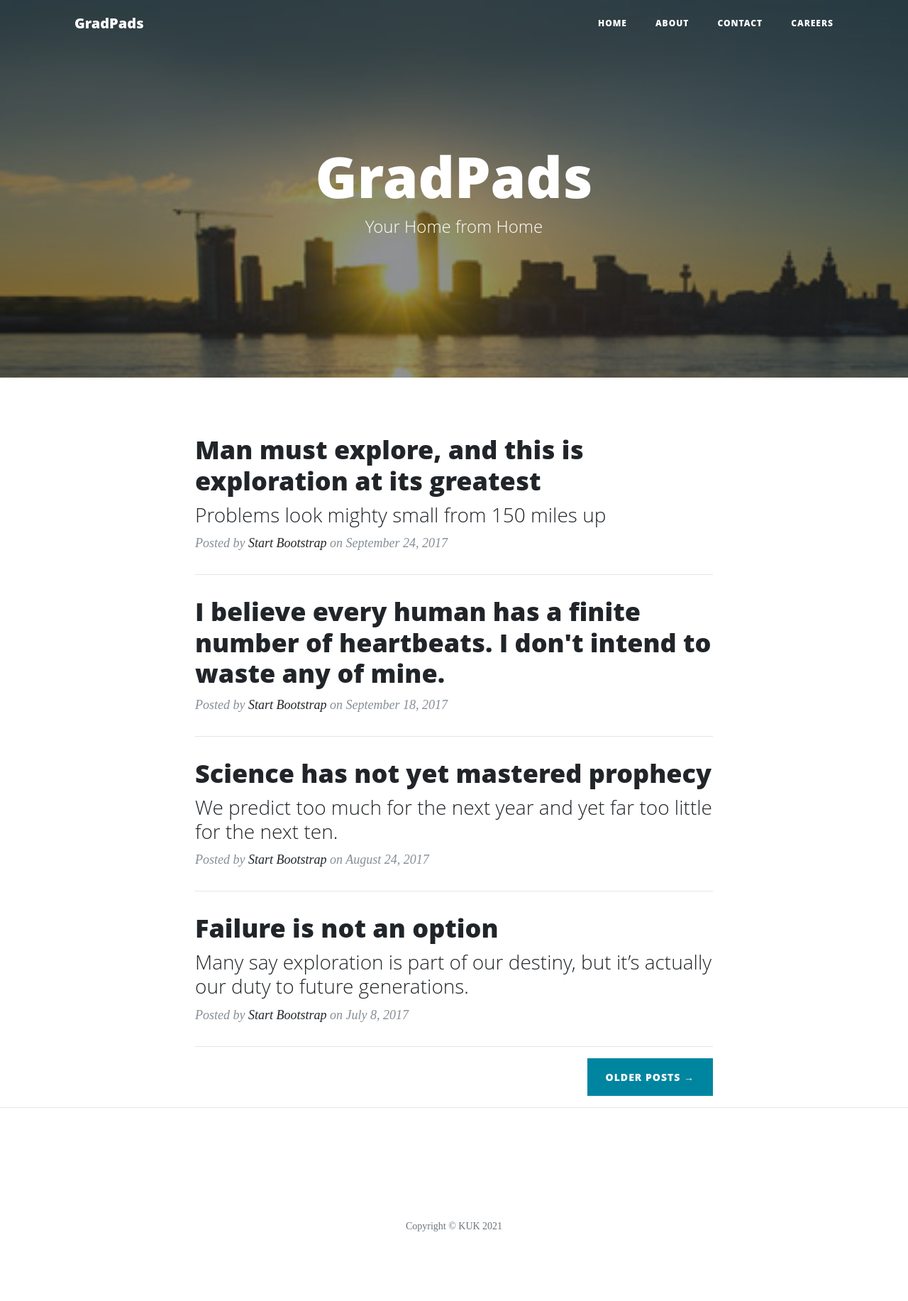
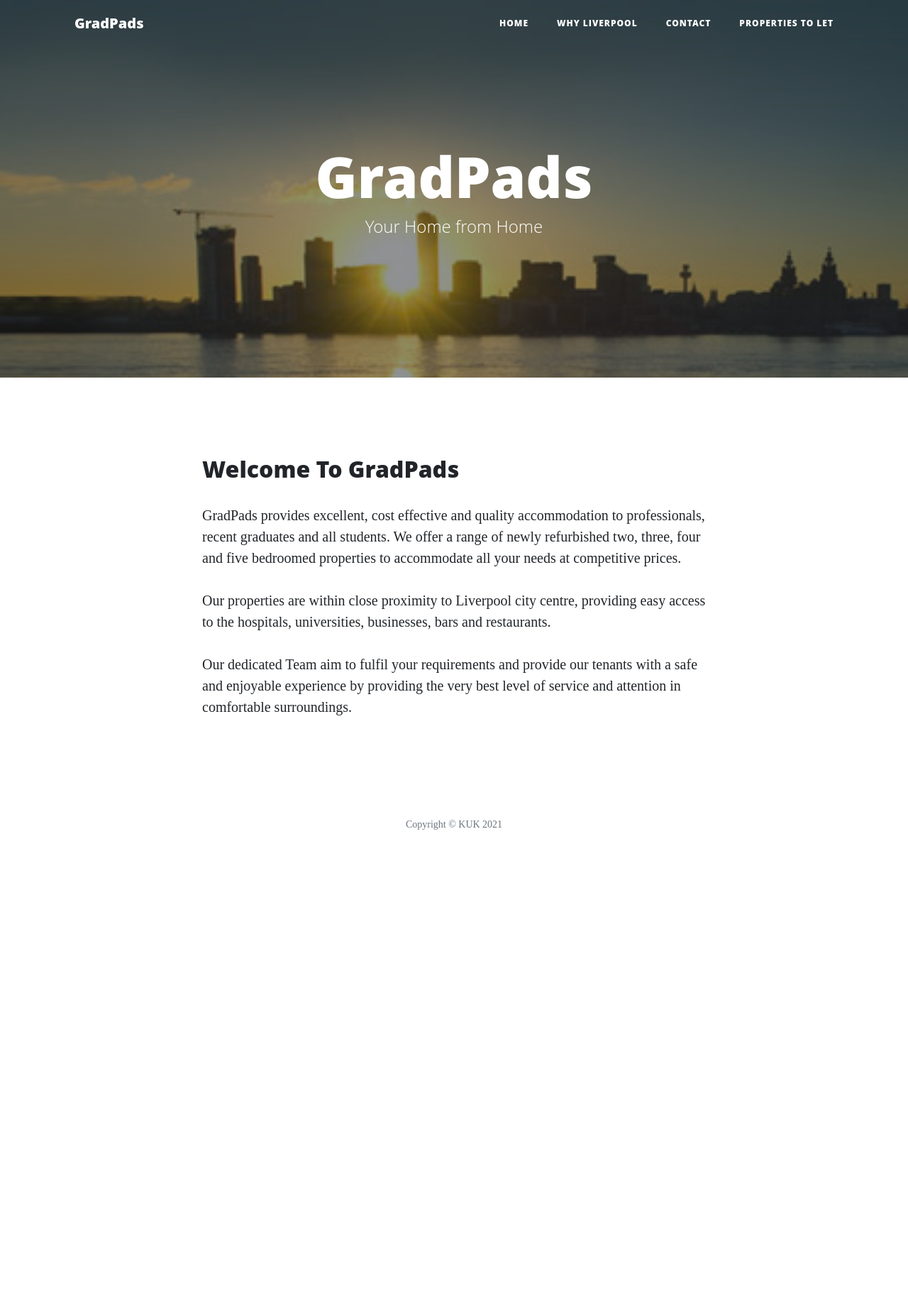
Before and after one commit to SOliv1/gradpads-1, a Flask app: page / in a window 1280 px wide. Shown: the whole page at 71% size. After the commit the page ends 1169 px from the top, so only its background shows below. Run offline with Flask 2, Linux system fonts and the light colour scheme; some libraries are stand-ins or nearby versions.

Commit message:
change templates and add info to whyliverpool

```diff
--- a/run.py
+++ b/run.py
@@ -10,16 +10,16 @@ def index():
     return render_template("index.html")
 
 
-@app.route('/about')
-def about():
+@app.route('/whyliverpool')
+def whyliverpool():
     data = []
     with open("data/company.json", "r") as json_data:
         data = json.load(json_data)
-    return render_template("about.html", page_title="About", company=data)
+    return render_template("whyliverpool.html", page_title="Why Liverpool", company=data)
 
 
-@app.route('/about/<member_name>')
-def about_member(member_name):
+@app.route('/whyliverpool/<member_name>')
+def whyliverpool_member(member_name):
     member = {}
 
     with open("data/company.json", "r") as json_data:
@@ -38,9 +38,9 @@ def contact():
     return render_template("contact.html", page_title="Contact")
 
 
-@app.route('/careers')
-def careers():
-    return render_template("careers.html", page_title="Careers")
+@app.route('/property')
+def property():
+    return render_template("property.html", page_title="Property")
 
 
 if __name__ == '__main__':
--- a/templates/base.html
+++ b/templates/base.html
@@ -24,13 +24,13 @@
                         <a class="nav-link" href="{{ url_for('index') }}">Home</a>
                     </li>
                     <li class="nav-item">
-                        <a class="nav-link" href="{{ url_for('about') }}">About</a>
+                        <a class="nav-link" href="{{ url_for('whyliverpool') }}">Why Liverpool</a>
                     </li>
                     <li class="nav-item">
                         <a class="nav-link" href="{{ url_for('contact') }}">Contact</a>
                     </li>
                     <li class="nav-item">
-                        <a class="nav-link" href="{{ url_for('careers') }}">Careers</a>
+                        <a class="nav-link" href="{{ url_for('property') }}">Properties to let</a>
                     </li>
                 </ul>
             </div>
@@ -56,8 +56,6 @@
     <div class="container">
         {% block content %}
         {% endblock %}
-    </div>
-    <hr>
 
     <!-- Footer -->
     <footer>
@@ -66,28 +64,31 @@
                 <div class="col-lg-8 col-md-10 mx-auto">
                     <ul class="list-inline text-center">
                         <li class="list-inline-item">
-                            <a href="#">
+                            <a target="_blank" href="https://twitter.com">
                                 <span class="fa-stack fa-lg">
-                        <i class="fa fa-circle fa-stack-2x"></i>
-                        <li class="fa fa-twitter fa-stack-1x fa-inverse"></li></span>
+                                <i class="fas fa-circle fa-stack-2x"></i>
+                                <i class="fab fa-twitter fa-stack-1x fa-inverse"></i>
+                                </span>
                             </a>
                         </li>
                         <li class="list-inline-item">
-                            <a href="#">
+                            <a target="_blank" href="https://facebook.com"></a>
                                 <span class="fa-stack fa-lg">
-                        <i class="fa fa-circle fa-stack-2x"></i>
-                        <i class="fa fa-facebook fa-stack-1x fa-inverse"></i>
-                        </span></a>
+                                <i class="fas fa-circle fa-stack-2x"></i>
+                                <i class="fab fa-facebook-f fa-stack-1x fa-inverse"></i>
+                                </span>
+                            </a>
                         </li>
                         <li class="list-inline-item">
-                            <a href="#">
+                            <a target="_blank" href="https://github.com"></a>
                                 <span class="fa-stack fa-lg">
-                        <i class="fa fa-circle fa-stack-2x"></i>
-                        <i class="fa fa-github fa-stack-1x fa-inverse"></i>
-                        </span></a>
+                                <i class="fas fa-circle fa-stack-2x"></i>
+                                <i class="fab fa-github fa-stack-1x fa-inverse"></i>
+                                </span>
+                            </a>
                         </li>
                     </ul>
-                    <p class="copyright text-muted">Copyright &copy; KUK 2021<p>
+                    <p class="copyright text-muted">Copyright &copy; KUK 2021</p>
                 </div>
             </div>
         </div>
@@ -96,7 +97,6 @@
     <!-- Bootstrap core JavaScript -->
     <script src="{{ url_for('static', filename='vendor/jquery/jquery.min.js') }}"></script>
     <script src="{{ url_for('static', filename='vendor/bootstrap/js/bootstrap.bundle.min.js') }}"></script>
-
     <!-- Custom scripts for this template -->
     <script src="{{ url_for('static', filename='js/clean-blog.min.js') }}"></script>
 </body>
--- a/templates/careers.html
+++ /dev/null
@@ -1,4 +0,0 @@
-{% extends 'base.html' %} {% block content %}
-<h2>{{ page_title }}</h2>
-
-{% endblock %}
--- a/templates/index.html
+++ b/templates/index.html
@@ -1,60 +1,20 @@
- {% extends 'base.html' %} {% block content %}
+ {% extends 'base.html' %}
 
-<div class="row">
-    <div class="col-lg-8 col-md-10 mx-auto">
-        <div class="post-preview">
-            <a href="post.html">
-                <h2 class="post-title">
-                    Man must explore, and this is exploration at its greatest
-                </h2>
-                <h3 class="post-subtitle">
-                    Problems look mighty small from 150 miles up
-                </h3>
-            </a>
-            <p class="post-meta">Posted by
-                <a href="#">Start Bootstrap</a> on September 24, 2017</p>
-        </div>
-        <hr>
-        <div class="post-preview">
-            <a href="post.html">
-                <h2 class="post-title">
-                    I believe every human has a finite number of heartbeats. I don't intend to waste any of mine.
-                </h2>
-            </a>
-            <p class="post-meta">Posted by
-                <a href="#">Start Bootstrap</a> on September 18, 2017</p>
-        </div>
-        <hr>
-        <div class="post-preview">
-            <a href="post.html">
-                <h2 class="post-title">
-                    Science has not yet mastered prophecy
-                </h2>
-                <h3 class="post-subtitle">
-                    We predict too much for the next year and yet far too little for the next ten.
-                </h3>
-            </a>
-            <p class="post-meta">Posted by
-                <a href="#">Start Bootstrap</a> on August 24, 2017</p>
-        </div>
-        <hr>
-        <div class="post-preview">
-            <a href="post.html">
-                <h2 class="post-title">
-                    Failure is not an option
-                </h2>
-                <h3 class="post-subtitle">
-                    Many say exploration is part of our destiny, but it’s actually our duty to future generations.
-                </h3>
-            </a>
-            <p class="post-meta">Posted by
-                <a href="#">Start Bootstrap</a> on July 8, 2017</p>
-        </div>
-        <hr>
-        <!-- Pager -->
-        <div class="clearfix">
-            <a class="btn btn-primary float-right" href="#">Older Posts &rarr;</a>
+ {% block content %}
+ <!-- Main Content -->
+  <div class="container">
+    <div class="row">
+        <div class="col-lg-8 col-md-10 mx-auto">
+            <div class="section-heading">
+                <h2>Welcome To GradPads</h2>
+            </div>
+            <p>GradPads provides excellent, cost effective and quality accommodation to professionals, recent graduates and all students.
+             We offer a range of newly refurbished two, three, four and five bedroomed properties to accommodate all your needs at competitive prices.</p>
+            <p>Our properties are within close proximity to Liverpool city centre, providing easy access to the hospitals, universities, businesses, bars and restaurants.</p>
+            <p>Our dedicated Team aim to fulfil your requirements and provide our tenants with a safe and enjoyable experience by providing the very best level of service and attention in comfortable surroundings.</p>
+            <a><div href src="http://liverpool-rentals.co.uk/images/RLAlogo.jpg" alt="residential landlords assoc."></div></a>
         </div>
     </div>
-</div>
+  </div>
+
 {% endblock %}
--- /dev/null
+++ b/templates/property.html
@@ -0,0 +1,5 @@
+{% extends 'base.html' %}
+{% block content %}
+<h2>{{ page_title }}</h2>
+
+{% endblock %}
--- a/templates/about.html
+++ b/templates/whyliverpool.html
@@ -21,7 +21,7 @@
         <img class="featurette-image img-responsive" src="{{ member.image_source }}" alt="Picture of {{ member.name }}">
     </div>
     <div class="col-md-7">
-        <h3><a href="/about/{{ member.url }}">{{ loop.index }}. {{ member.name }}</a></h3>
+        <h3><a href="/why-liverpool/{{ member.url }}">{{ loop.index }}. {{ member.name }}</a></h3>
         <p>{{ member.description }}</p>
     </div>
 </div>
```
Also changed, not shown: data/company.json (+33 -61 lines).
